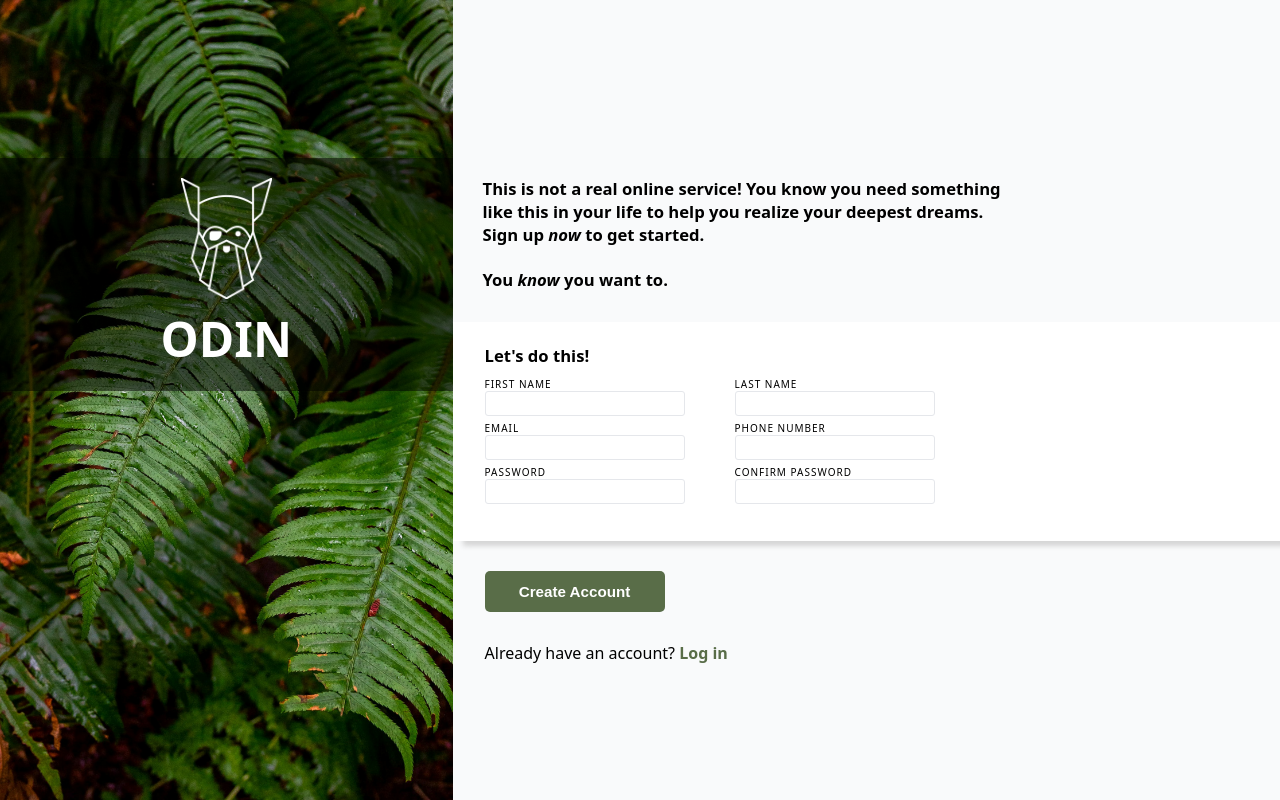
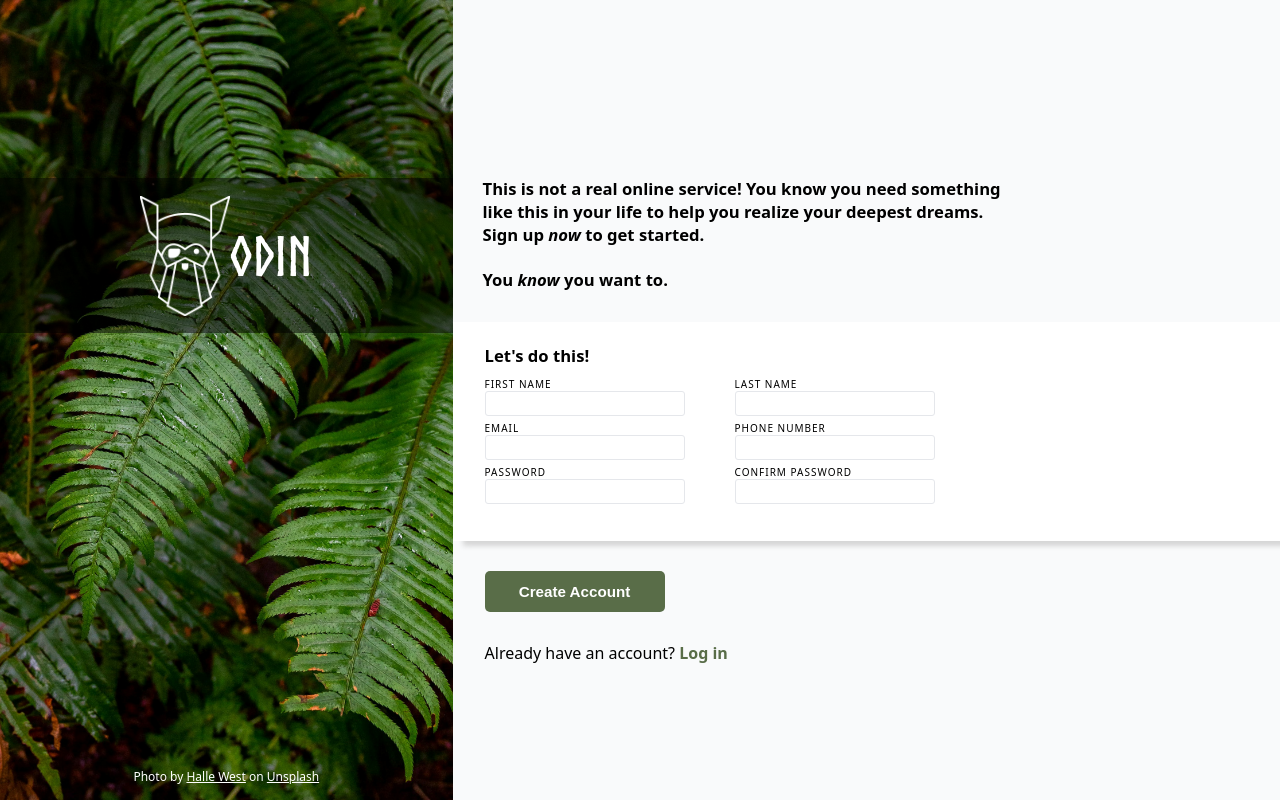
Before and after one commit to sarahrovie/sign-up-form, a plain HTML site: page index.html in a window 1280 px wide. Drawn offline with Linux system fonts and the light colour scheme.

Commit message:
Style logo font and image

```diff
--- a/index.html
+++ b/index.html
@@ -11,6 +11,14 @@
       <div class="logo-div">
         <img src="./assets/odin-lined.png" alt="Odin logo" class="logo-img" />
         <h1>ODIN</h1>
+      </div>
+      <div class="src">
+        <p>
+          Photo by
+          <a href="https://unsplash.com/@haliewestphoto">Halle West</a>
+          on
+          <a href="https://unsplash.com/">Unsplash</a>
+        </p>
       </div>
     </header>
     <main class="content">
@@ -63,8 +71,7 @@
                   name="password"
                   required
                   minlength="6"
-                  maxlength="12"
-                />
+                  maxlength="12" />
               </div>
               <div class="form-input">
                 <label for="confirm-pwd">CONFIRM PASSWORD</label>
@@ -74,8 +81,7 @@
                   name="confirm-password"
                   required
                   minlength="6"
-                  maxlength="12"
-                />
+                  maxlength="12" />
               </div>
             </div>
           </fieldset>
--- a/style.css
+++ b/style.css
@@ -1,3 +1,8 @@
+@font-face {
+  font-family: "Norse Bold";
+  src: url("./fonts/Norse-Bold.otf");
+}
+
 *,
 *::before,
 *::after {
@@ -9,37 +14,48 @@
   padding: 0;
 }
 
+a {
+  color: #fff;
+}
+
+a:visited {
+  color: #fff;
+}
+
 body {
   font-family: system-ui, -apple-system, BlinkMacSystemFont, "Segoe UI", Roboto,
     Oxygen, Ubuntu, Cantarell, "Open Sans", "Helvetica Neue", sans-serif;
   display: flex;
   flex-direction: column;
   justify-content: flex-start;
-  align-items: center;
-  height: 100vh;
 }
 
 .header {
   background-image: url("./assets/header-img.jpg");
   background-size: cover;
-  display: flex;
-  align-items: center;
   width: 100%;
-  height: 200px;
-  margin: 0 auto;
+  padding: 20px 0 5px 0;
 }
 
 .header .logo-div {
+  font-family: "Norse Bold";
   width: 100%;
   padding: 20px 0;
-  font-size: 1.5rem;
+  font-size: 1.7rem;
   color: #fff;
   background-color: rgba(0, 0, 0, 0.5);
   text-align: center;
 }
 
 header .logo-img {
-  width: 20%;
+  height: 15vh;
+}
+
+header .src {
+  color: #fff;
+  text-align: center;
+  font-size: 12px;
+  margin-top: 12px;
 }
 
 .content {
@@ -125,15 +141,34 @@ form .form-btn {
     flex-direction: row;
   }
 
+  .header {
+    background-position-x: center;
+    width: 700px;
+    display: flex;
+    flex-direction: column;
+  }
+
   .header,
   .content {
-    height: 100%;
+    min-height: 100vh;
   }
 
-  .header {
-    background-position-x: center;
-    align-items: flex-start;
-    width: 700px;
+  header .logo-div {
+    display: flex;
+    justify-content: center;
+    align-items: center;
+    height: 20%;
+    margin-top: 35%;
+  }
+
+  .logo-div img {
+    height: 15vh;
+    width: auto;
+  }
+
+  .header .src {
+    margin-top: auto;
+    margin-bottom: 10px;
   }
 
   .content {
@@ -143,10 +178,6 @@ form .form-btn {
   .content .info {
     margin-top: 60px;
     width: 65%;
-  }
-
-  header .logo-div {
-    margin-top: 35%;
   }
 
   form .form-input input {
```
Also changed, not shown: fonts/Norse-Bold.otf (added).
